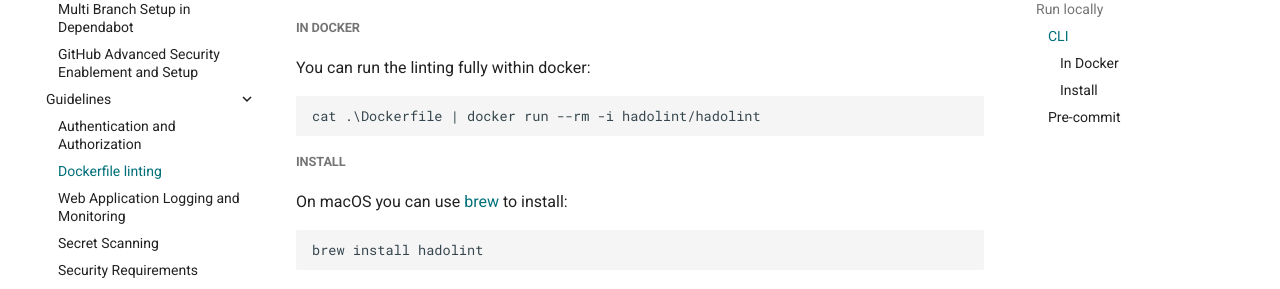
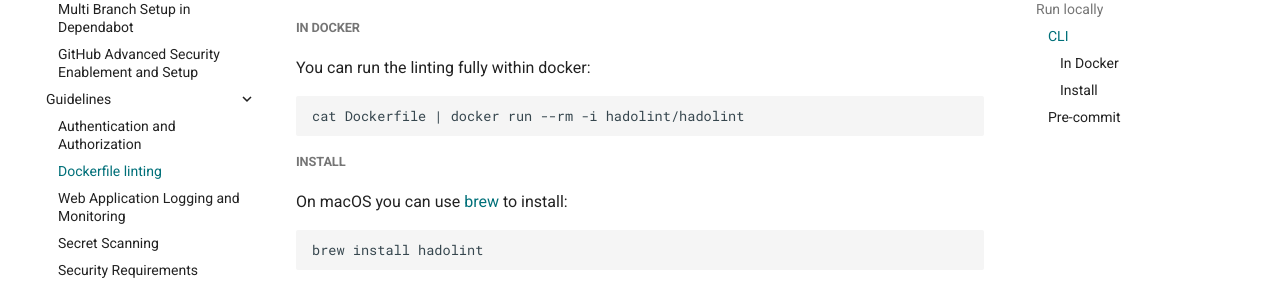
Before and after one commit to equinor/appsec, an MkDocs documentation site: the page built from docs/toolbox/guidelines/dockerfile-linting.md, in a window 1280 px wide and 900 px high, scrolled down 1116 px. Shown: the part 153-442 px from the top of the window. Built offline with MkDocs 1.6.1 and Material for MkDocs 9.7.7, drawn with Linux system fonts in a browser that asks for light colours; some web fonts are replaced; comment, search, counter and statistics services are not loaded.

````diff
--- a/docs/toolbox/guidelines/dockerfile-linting.md
+++ b/docs/toolbox/guidelines/dockerfile-linting.md
@@ -59,7 +59,7 @@ Having the CLI available means that we can manually run linting, or even better,
 You can run the linting fully within docker:
 
 ```bash
-cat .\Dockerfile | docker run --rm -i hadolint/hadolint
+cat Dockerfile | docker run --rm -i hadolint/hadolint
 ```
 
 ##### Install
````
